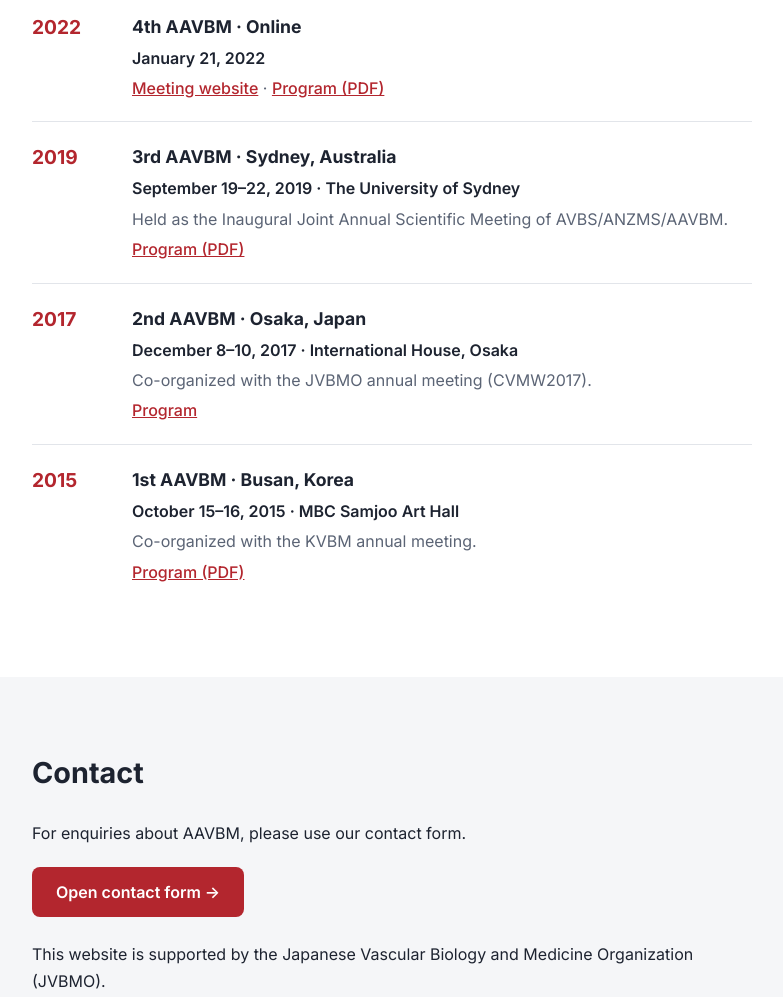
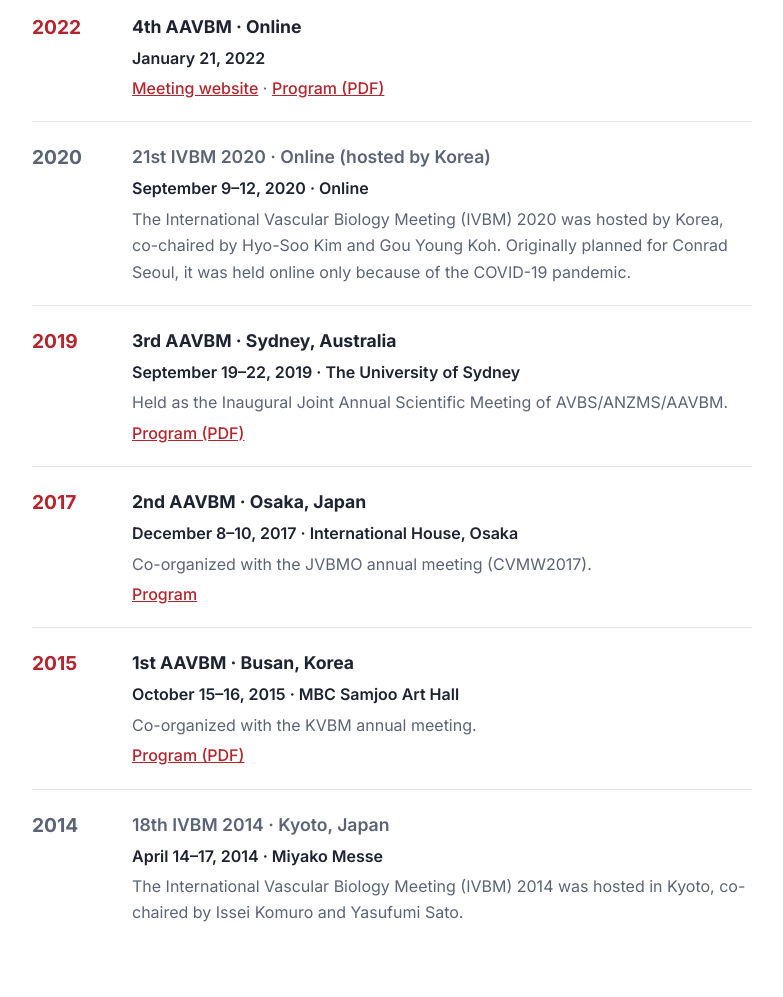
Before and after one commit to jvbmorg/jvbmorg.github.io, a plain HTML site: page index.html in a window 1280 px wide. Shown: the part 3680-4677 px from the top of the page, without its empty margins (248-1031 px from the left). Drawn offline with Linux system fonts and the light colour scheme.

Commit message:
Add IVBM 2020 (online) and IVBM 2014 (Kyoto) to past meetings
Co-Authored-By: Claude Opus 5.5 <noreply@anthropic.com>
Claude-Session: https://claude.ai/code/session_01UW8VGDJGqnzgUdkQA4MEPa

```diff
--- a/index.html
+++ b/index.html
@@ -152,6 +152,12 @@
             <p class="when-sm">January 21, 2022</p>
             <p class="links"><a href="https://jvbmo.umin.jp/AAVBM2022/AAVBM2022.html" target="_blank" rel="noopener">Meeting website</a> &middot; <a href="https://jvbmo.umin.jp/AAVBM2022/pdf/Program_of_AAVBM_2022.pdf" target="_blank" rel="noopener">Program (PDF)</a></p></div>
           </li>
+          <li class="note">
+            <span class="year">2020</span>
+            <div><h3>21st IVBM 2020 &middot; Online (hosted by Korea)</h3>
+            <p class="when-sm">September 9&ndash;12, 2020 &middot; Online</p>
+            <p>The International Vascular Biology Meeting (IVBM) 2020 was hosted by Korea, co-chaired by Hyo-Soo Kim and Gou Young Koh. Originally planned for Conrad Seoul, it was held online only because of the COVID-19 pandemic.</p></div>
+          </li>
           <li>
             <span class="year">2019</span>
             <div><h3>3rd AAVBM &middot; Sydney, Australia</h3>
@@ -172,6 +178,12 @@
             <p class="when-sm">October 15&ndash;16, 2015 &middot; MBC Samjoo Art Hall</p>
             <p>Co-organized with the KVBM annual meeting.</p>
             <p class="links"><a href="https://jvbmo.umin.jp/AAVBM2022/files/2015/AAVBM_2015_Program.pdf" target="_blank" rel="noopener">Program (PDF)</a></p></div>
+          </li>
+          <li class="note">
+            <span class="year">2014</span>
+            <div><h3>18th IVBM 2014 &middot; Kyoto, Japan</h3>
+            <p class="when-sm">April 14&ndash;17, 2014 &middot; Miyako Messe</p>
+            <p>The International Vascular Biology Meeting (IVBM) 2014 was hosted in Kyoto, co-chaired by Issei Komuro and Yasufumi Sato.</p></div>
           </li>
         </ol>
       </div>
```
